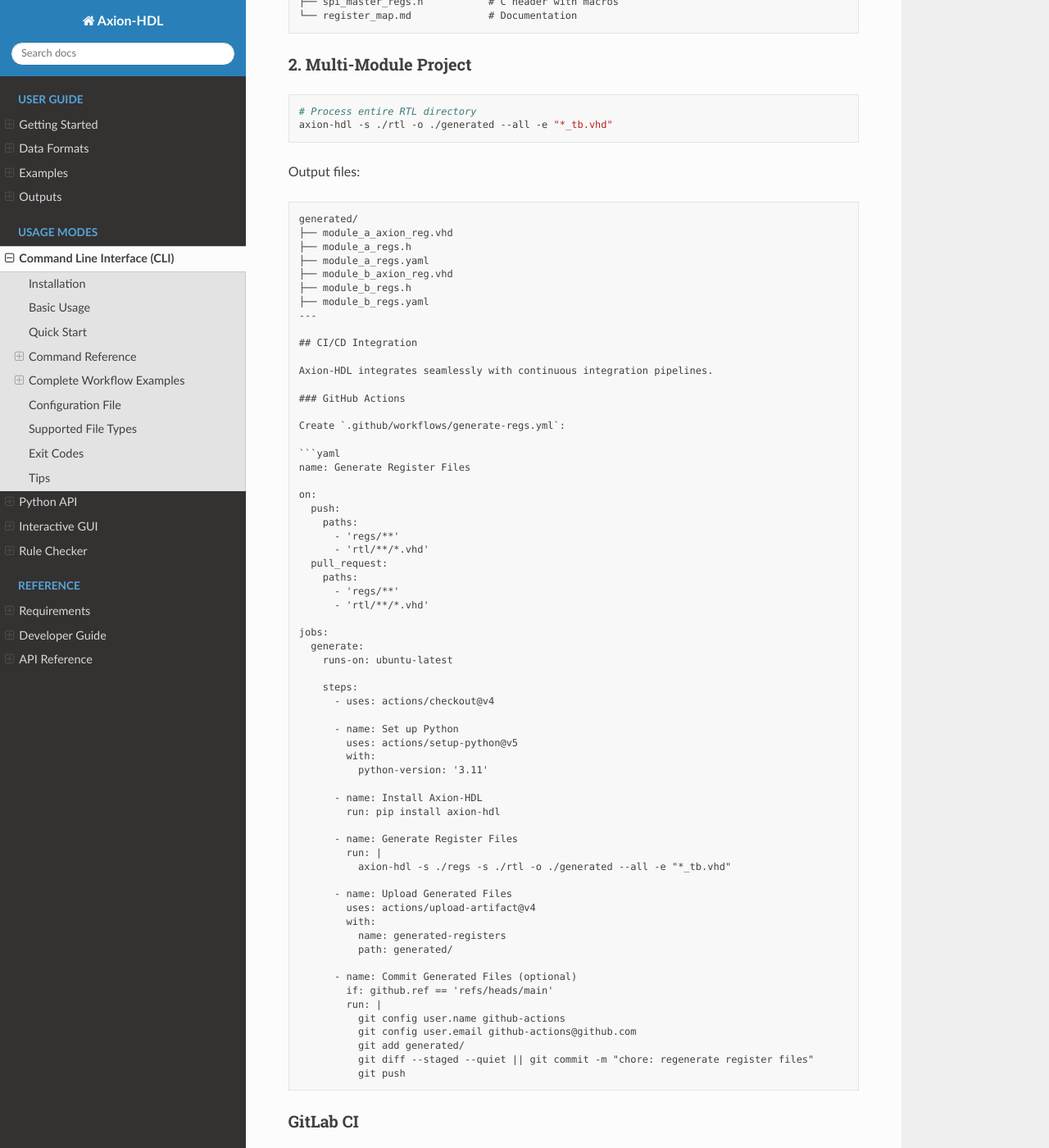
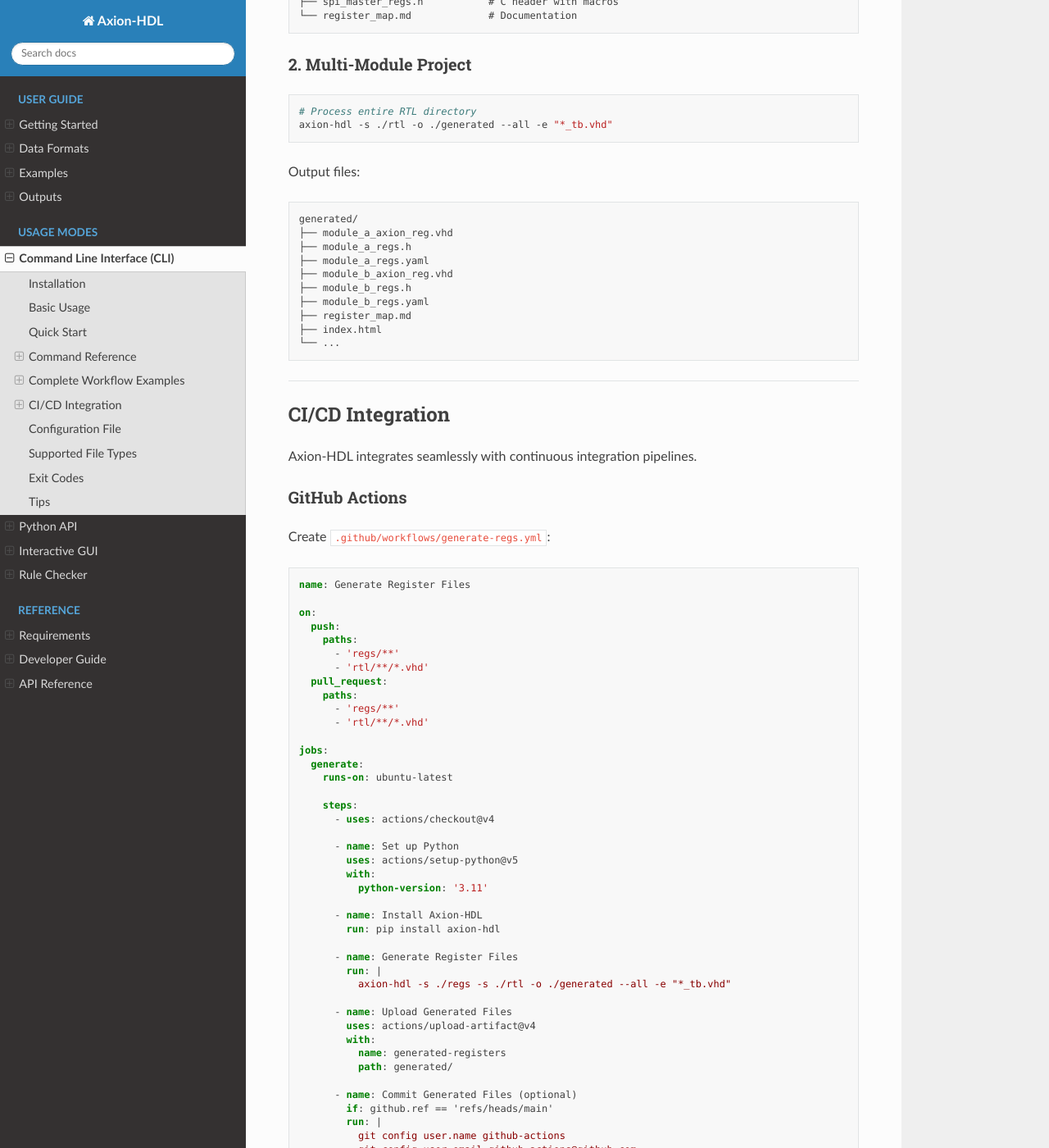
Before and after one commit to bugratufan/axion-hdl, a Sphinx documentation site: the page built from docs/source/cli-usage.md, in a window 1280 px wide and 1400 px high, scrolled down 3363 px. Shown: the whole window at 82% size. Built offline with Sphinx 7.4.7 and the Read the Docs theme 3.1.0, drawn with Linux system fonts in a browser that asks for light colours; some of the changed text lies outside the part shown.

````diff
--- a/docs/source/cli-usage.md
+++ b/docs/source/cli-usage.md
@@ -172,6 +172,11 @@ generated/
 ├── module_b_axion_reg.vhd
 ├── module_b_regs.h
 ├── module_b_regs.yaml
+├── register_map.md
+├── index.html
+└── ...
+```
+
 ---
 
 ## CI/CD Integration
````
Also changed, not shown: other parts of docs/source/cli-usage.md (+1 -0 lines).
